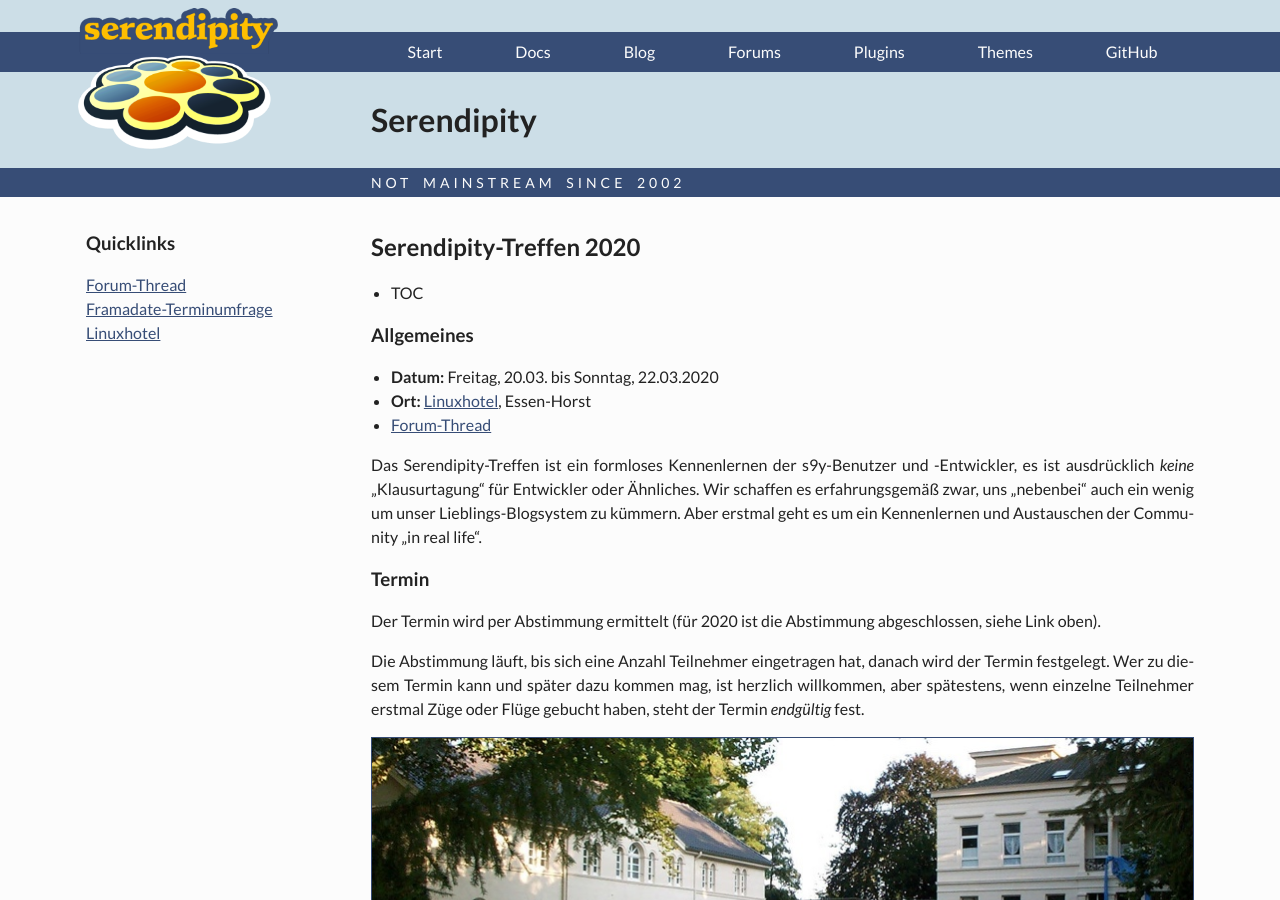
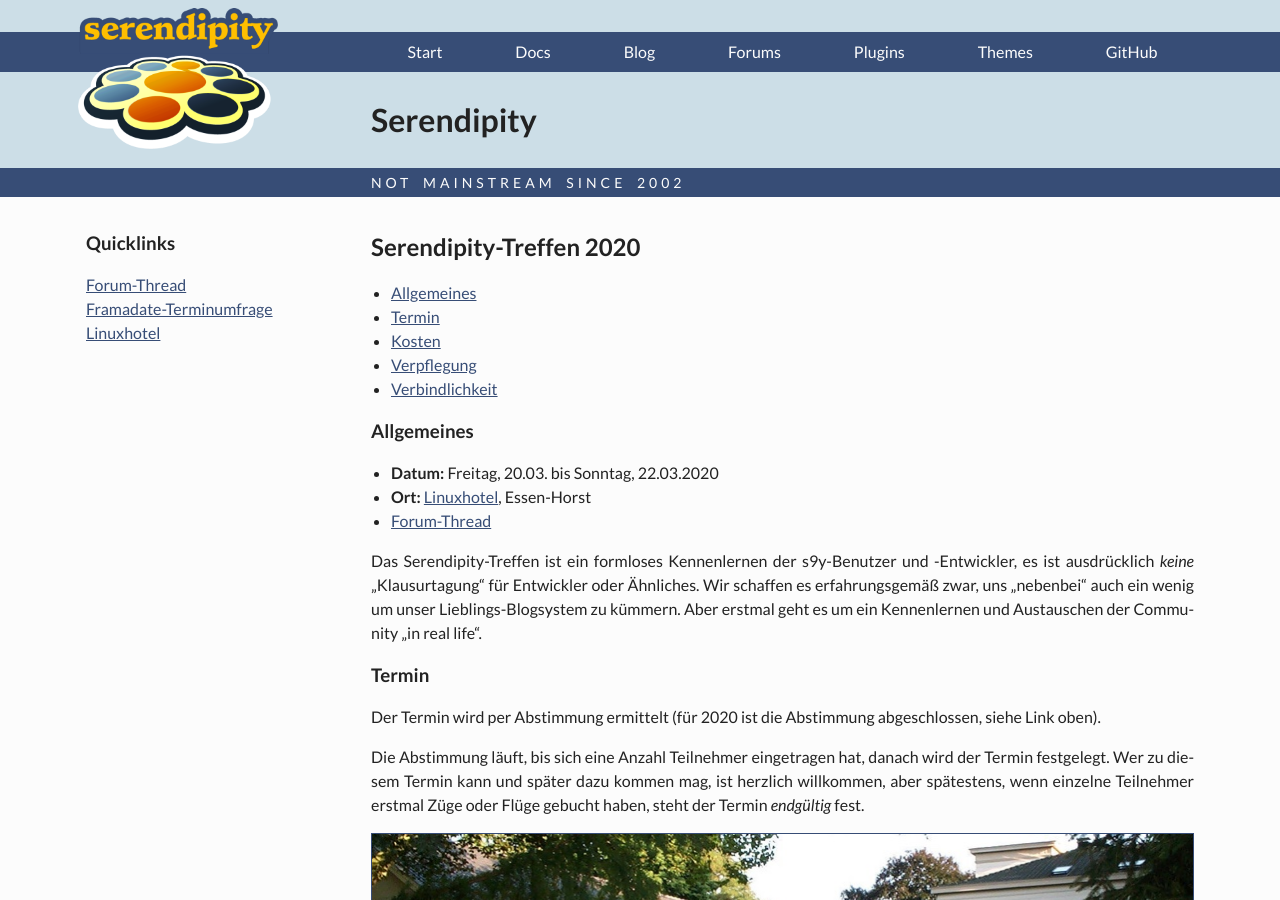
Before and after one commit to s9y/s9y.github.io, a Jekyll site: the page built from camp.md, in a window 1280 px wide and 900 px high. Built offline with Jekyll 4.4.1, drawn with Linux system fonts in a browser that asks for light colours.

Commit message:
Manually fix TOC for camp page.
Signed-off-by: Thomas Hochstein <thh@inter.net>

```diff
--- a/camp.md
+++ b/camp.md
@@ -5,7 +5,11 @@ title: s9ycamp
 
 <h2>Serendipity-Treffen 2020</h2>
 
--   TOC
+-   [Allgemeines](#docs-allgemeines)
+-   [Termin](#docs-termin)
+-   [Kosten](#docs-kosten)
+-   [Verpflegung](#docs-verpflegung)
+-   [Verbindlichkeit](#docs-verbindlichkeit)
     {:toc}
 
 ### Allgemeines
```
